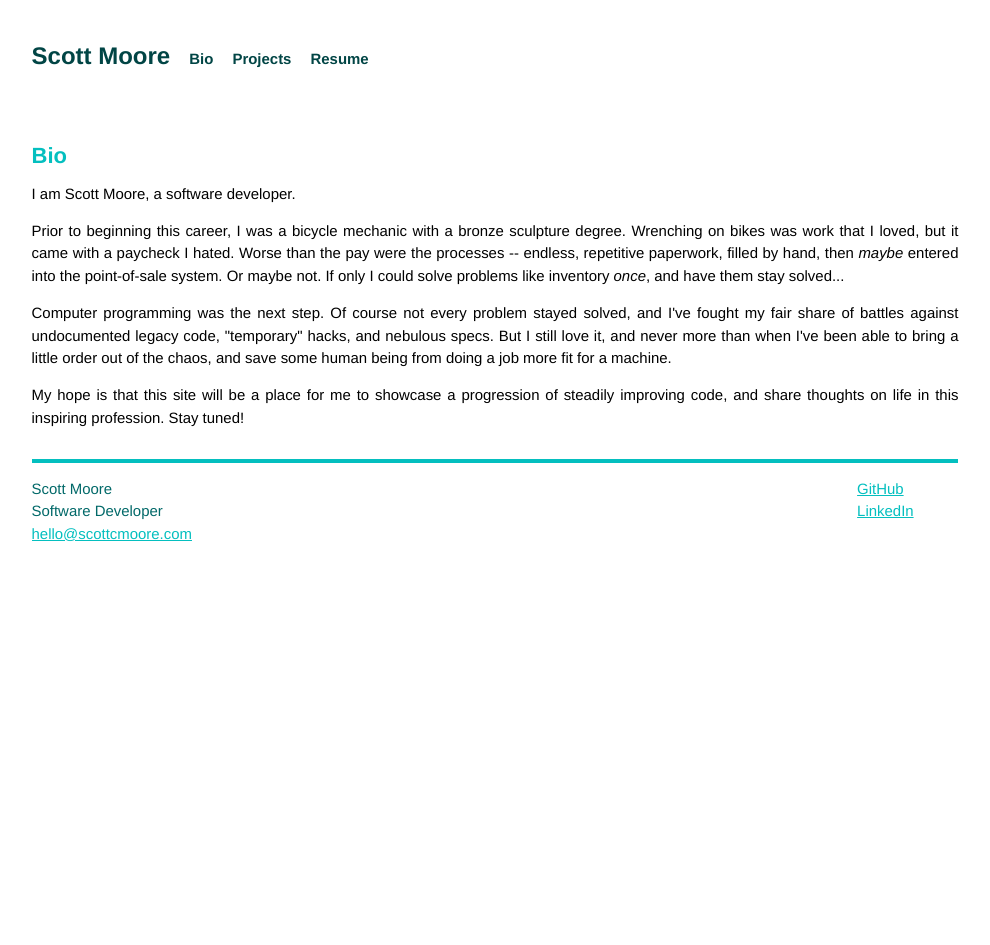
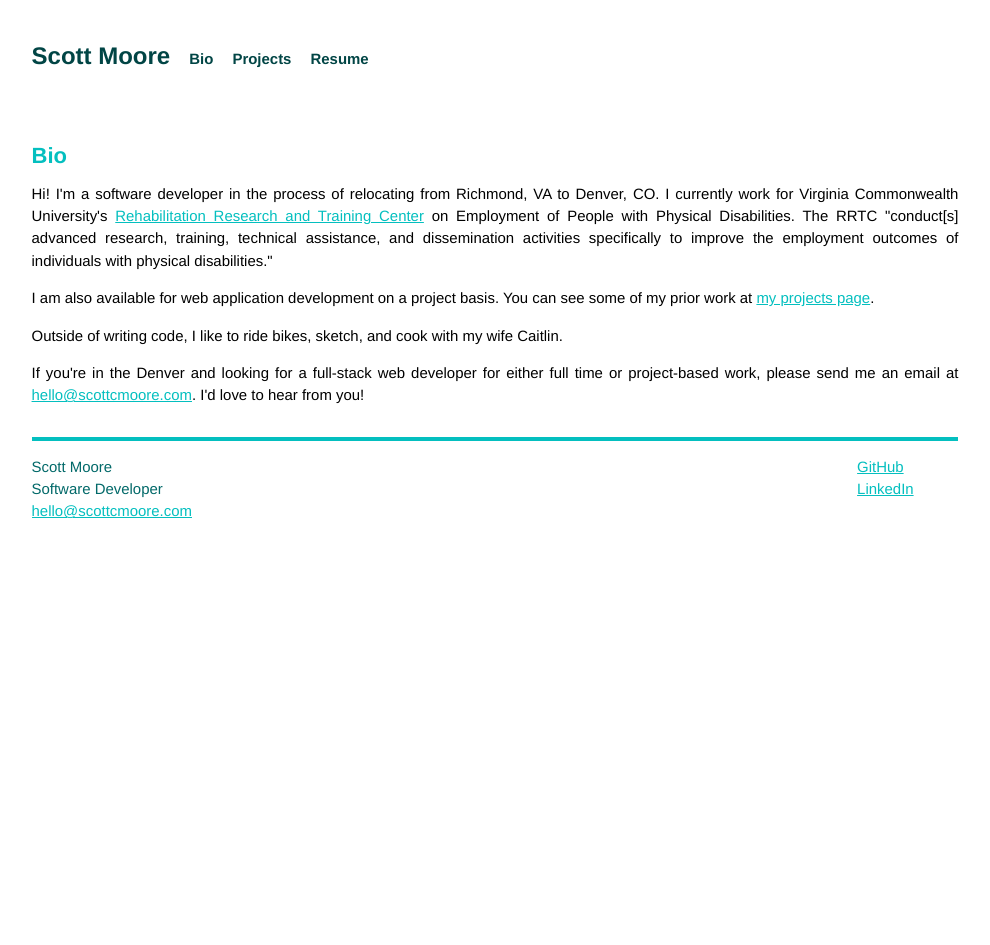
Before and after one commit to scottcmoore/scottcmoore.github.io, a Jekyll site: the page built from bio.html, in a window 1280 px wide. Shown: the whole page, without its empty margins (145-1135 px from the left). Built offline with Jekyll 4.4.1, drawn with Linux system fonts in a browser that asks for light colours; Markdown is read by kramdown in place of the engine named in the settings.

Commit message:
Friendlier bio.

```diff
--- a/bio.html
+++ b/bio.html
@@ -1,19 +1,16 @@
 ---
 layout: default
-title: Bio | Software Developer, Santa Cruz CA, Scott C Moore
+title: Bio | Software Developer Scott C Moore
 ---
 <h2>Bio</h2>
 
 <div class="post">
 <p>
-I am Scott Moore, a software developer.
+Hi! I'm a software developer in the process of relocating from Richmond, VA to Denver, CO. I currently work for Virginia Commonwealth University's <a href="http://www/vcurrtc.org">Rehabilitation Research and Training Center</a> on Employment of People with Physical Disabilities. The RRTC "conduct[s] advanced research, training, technical assistance, and dissemination activities specifically to improve the employment outcomes of individuals with physical disabilities."</p>
+<p>I am also available for web application development on a project basis. You can see some of my prior work at <a href="projects.html">my projects page</a>.
 </p>
 <p>
-Prior to beginning this career, I was a bicycle mechanic with a bronze sculpture degree. Wrenching on bikes was work that I loved, but it came with a paycheck I hated. Worse than the pay were the processes -- endless, repetitive paperwork, filled by hand, then <span class="italicized">maybe</span> entered into the point-of-sale system. Or maybe not. If only I could solve problems like inventory <span class="italicized">once</span>, and have them stay solved...
-</p><p>
-Computer programming was the next step. Of course not every problem stayed solved, and I've fought my fair share of battles against undocumented legacy code, "temporary" hacks, and nebulous specs. But I still love it, and never more than when I've been able to bring a little order out of the chaos, and save some human being from doing a job more fit for a machine.
+Outside of writing code, I like to ride bikes, sketch, and cook with my wife Caitlin.
 </p>
-<p>
-My hope is that this site will be a place for me to showcase a progression of steadily improving code, and share thoughts on life in this inspiring profession. Stay tuned!
+<p>If you're in the Denver and looking for a full-stack web developer for either full time or project-based work, please send me an email at <a href="mailto:hello@scottcmoore.com">hello@scottcmoore.com</a>. I'd love to hear from you!
 </p>
-</div>
```
